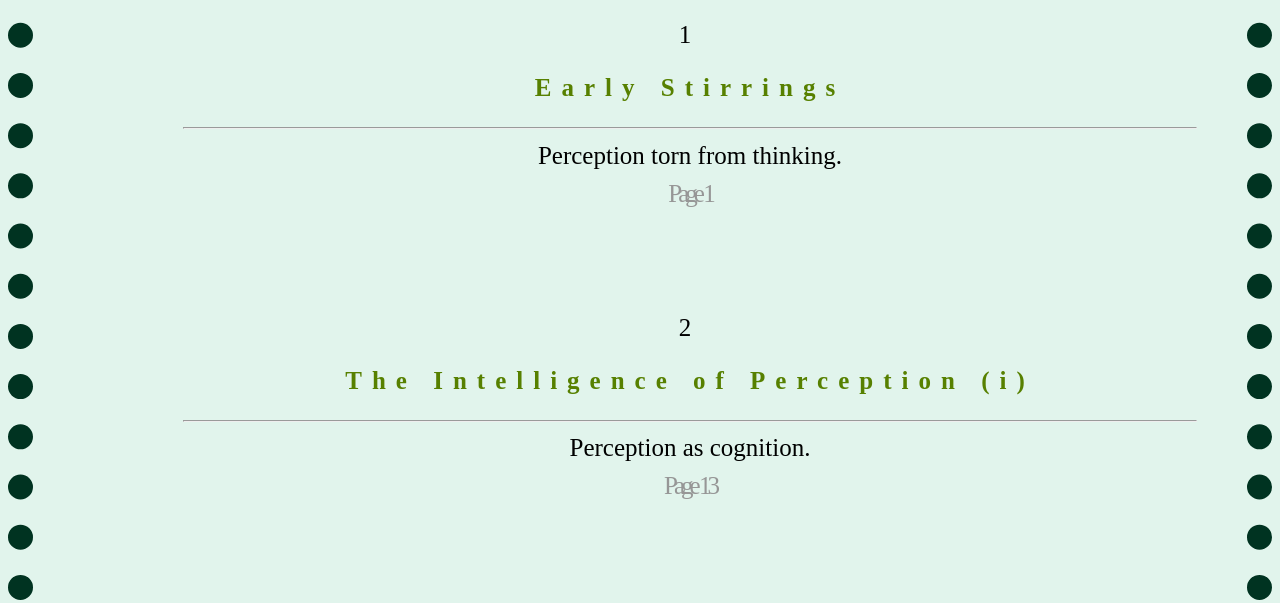
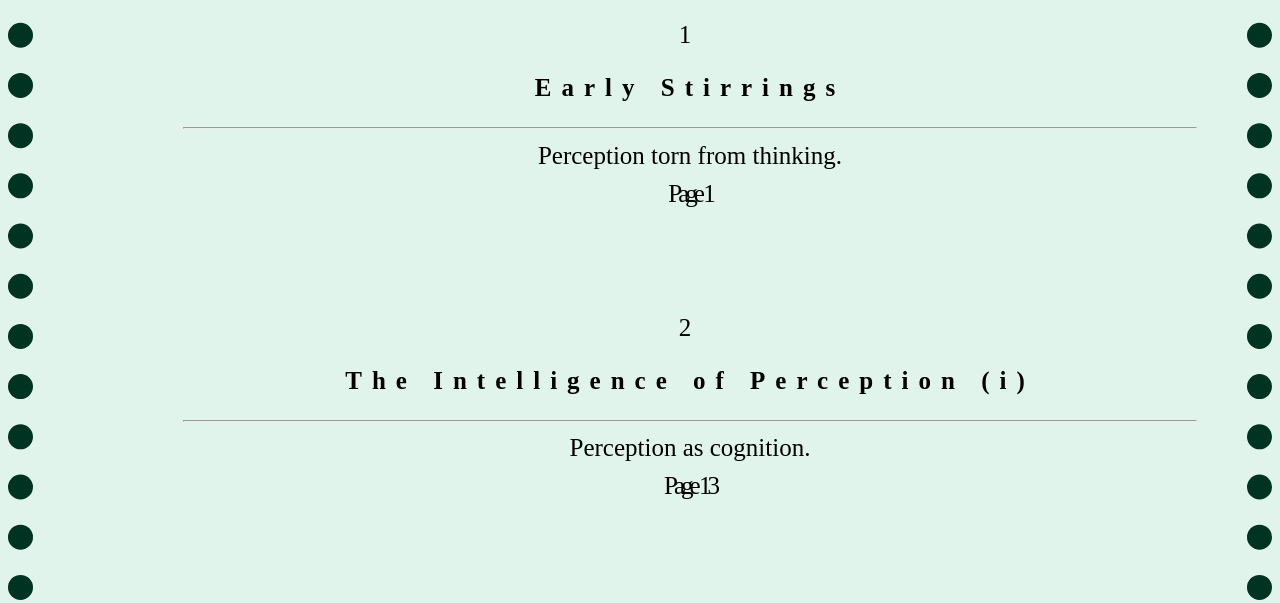
Before and after one commit to Core-2-Interaction-Lab/core-2-interaction-elian, a plain HTML site: page week-5/studio-activity/s3/c.html in a window 1280 px wide. Shown: the part 186-789 px from the top of the page. Drawn offline with Linux system fonts and the light colour scheme; files that its build step writes are made by us from their sources.

Commit message:
Update c.html

```diff
--- a/week-5/studio-activity/s3/c.html
+++ b/week-5/studio-activity/s3/c.html
@@ -4,8 +4,8 @@
   <meta charset="utf-8">
   <meta name="viewport" content="width=device-width, initial-scale=1">
   <link rel="stylesheet" type="text/css" href="a.css">
-  <title>With Rules (Lines) and One Type Size</title>
-  <link href="b.css" rel="stylesheet">
+  <title>Two Weights</title>
+  <link href="c.css" rel="stylesheet">
 </head>
 <header>
     <div id="navbar" class="headerbar">
```
